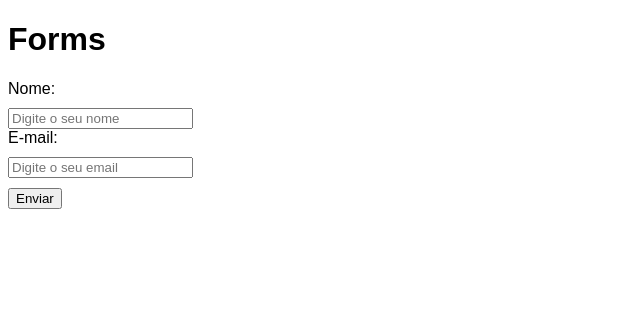
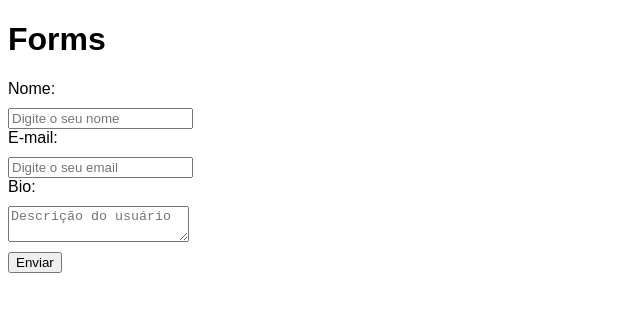
Before and after one commit to flaviare1s/curso-react, a React (Vite) app in the folder 5_FORM_EM_REACT/: page / in a window 1280 px wide. Shown: the top 312 px of the page, without its empty margins (0-640 px from the left). Built offline with nearby package versions, Linux system fonts and the light colour scheme.

Commit message:
Usando textarea

```diff
--- a/5_FORM_EM_REACT/src/components/MyForm.jsx
+++ b/5_FORM_EM_REACT/src/components/MyForm.jsx
@@ -6,6 +6,8 @@
   // 3. Gerenciamento de dados:
   const [name, setName] = useState(user ? user.name : '')
   const [email, setEmail] = useState(user ? user.email : '')
+
+  const [bio, setBio] = useState()
 
   const handleName = (e) => {
     setName(e.target.value)
@@ -17,8 +19,7 @@
    const handleSubmit = (e) => {
     e.preventDefault()
     console.log("Enviando o formulário")
-    console.log(name)
-    console.log(email)
+    console.log(name, email, bio)
 
     // 7. Limpar formulário:
     setName("")
@@ -40,6 +41,11 @@
           {/* 4. Simplificação de manipulação de state: */}
           <input type="email" name="email" placeholder='Digite o seu email' value={email} onChange={(e) => setEmail(e.target.value)} />
         </label>
+        {/* Textarea: */}
+        <label>
+          <span>Bio: </span>
+          <textarea name="bio" placeholder='Descrição do usuário' onChange={(e) => setBio(e.target.value)} value={bio} ></textarea>
+        </label>
         <input type="submit" value="Enviar" />
       </form>
     </div>
```
